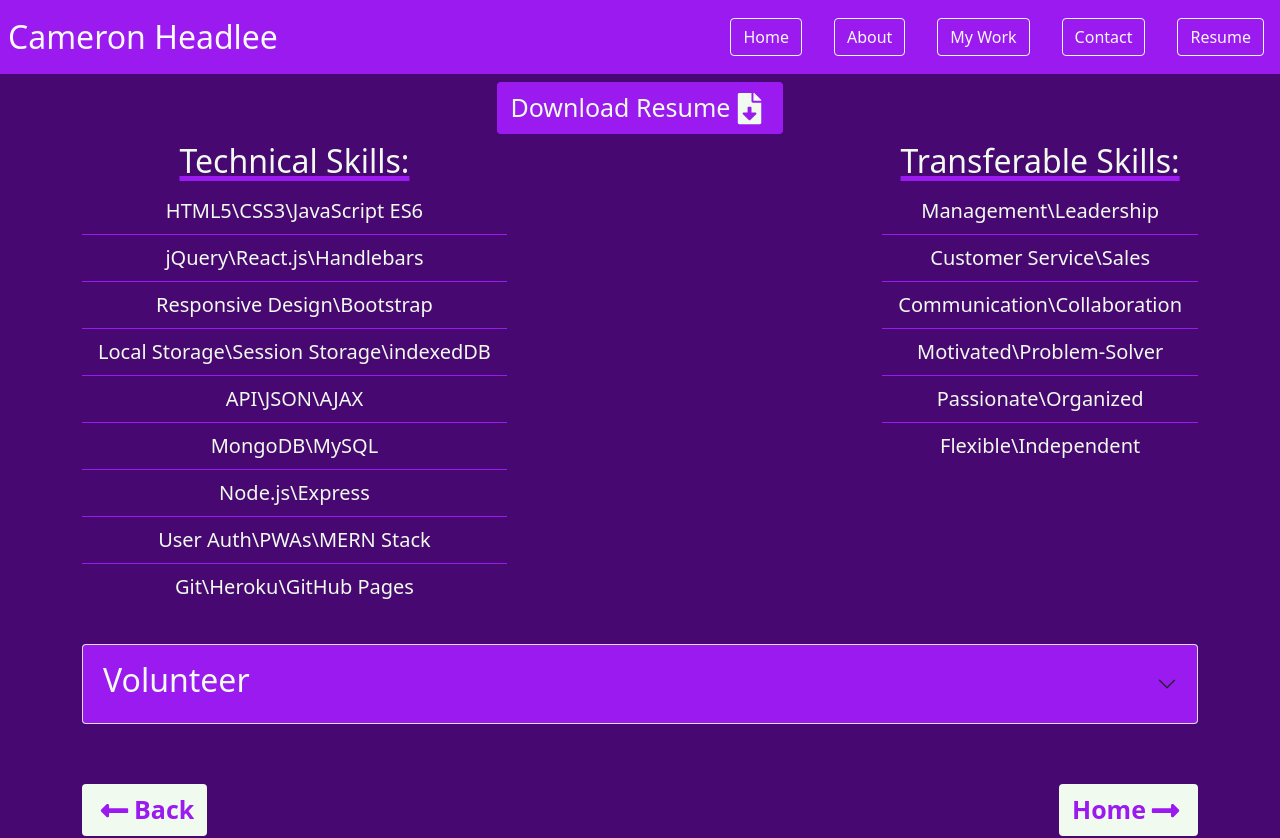
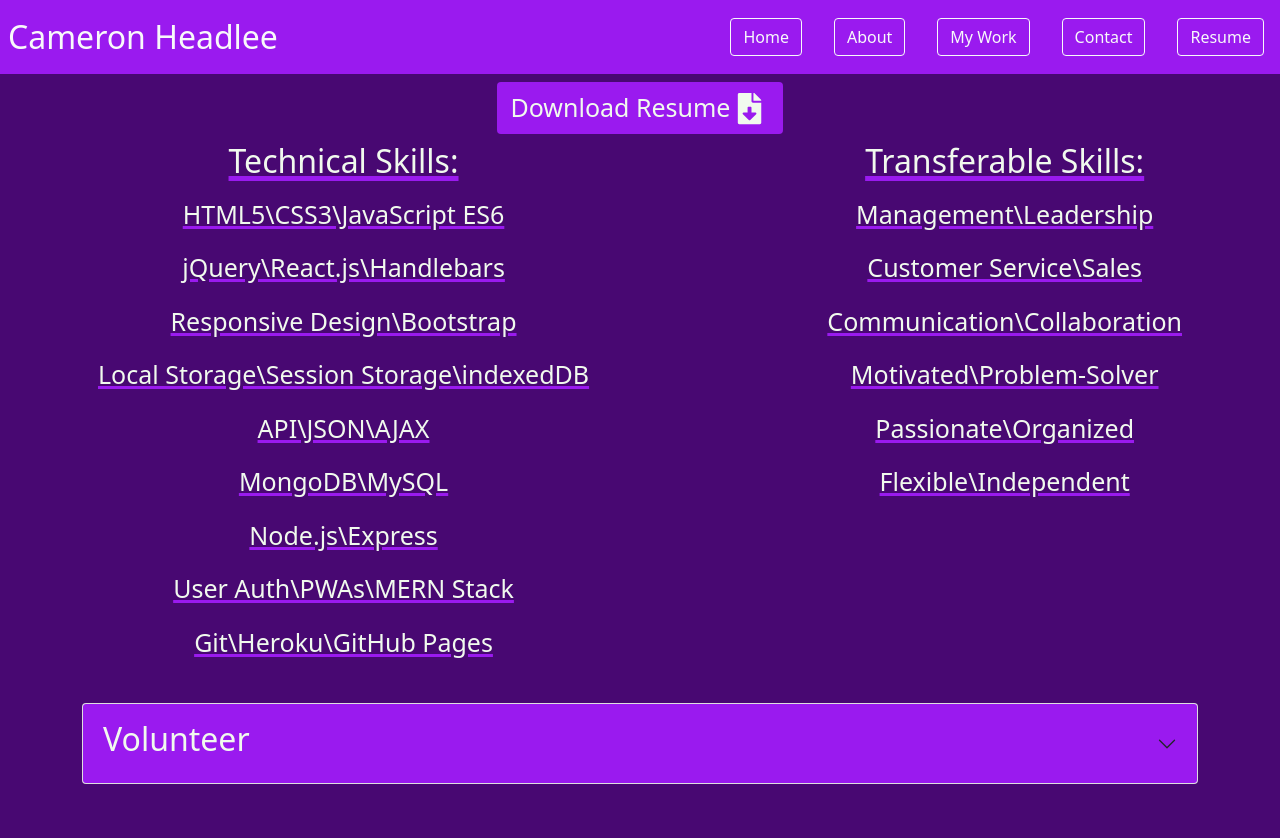
Before and after one commit to CameronHeadlee/R-Portfolio, a React (Create React App) app: page /Resume in a window 1280 px wide. Shown: the top 838 px of the page. Built offline with nearby package versions, Linux system fonts and the light colour scheme.

Commit message:
Fixed lists in resume page by getting rid of black border and adding light purple.

```diff
--- a/src/styles/Resume.css
+++ b/src/styles/Resume.css
@@ -22,8 +22,9 @@ h2 {
 .list-group-item.list-group-item {
   background-color: #480872;
   color: #f1faee;
-  font-size: 20px;
-  border-color: #9a1aef;
+  font-size: 25px;
+  text-decoration: #9a1aef underline 3px;
+  border: none;
 }
 
 .body {
```
